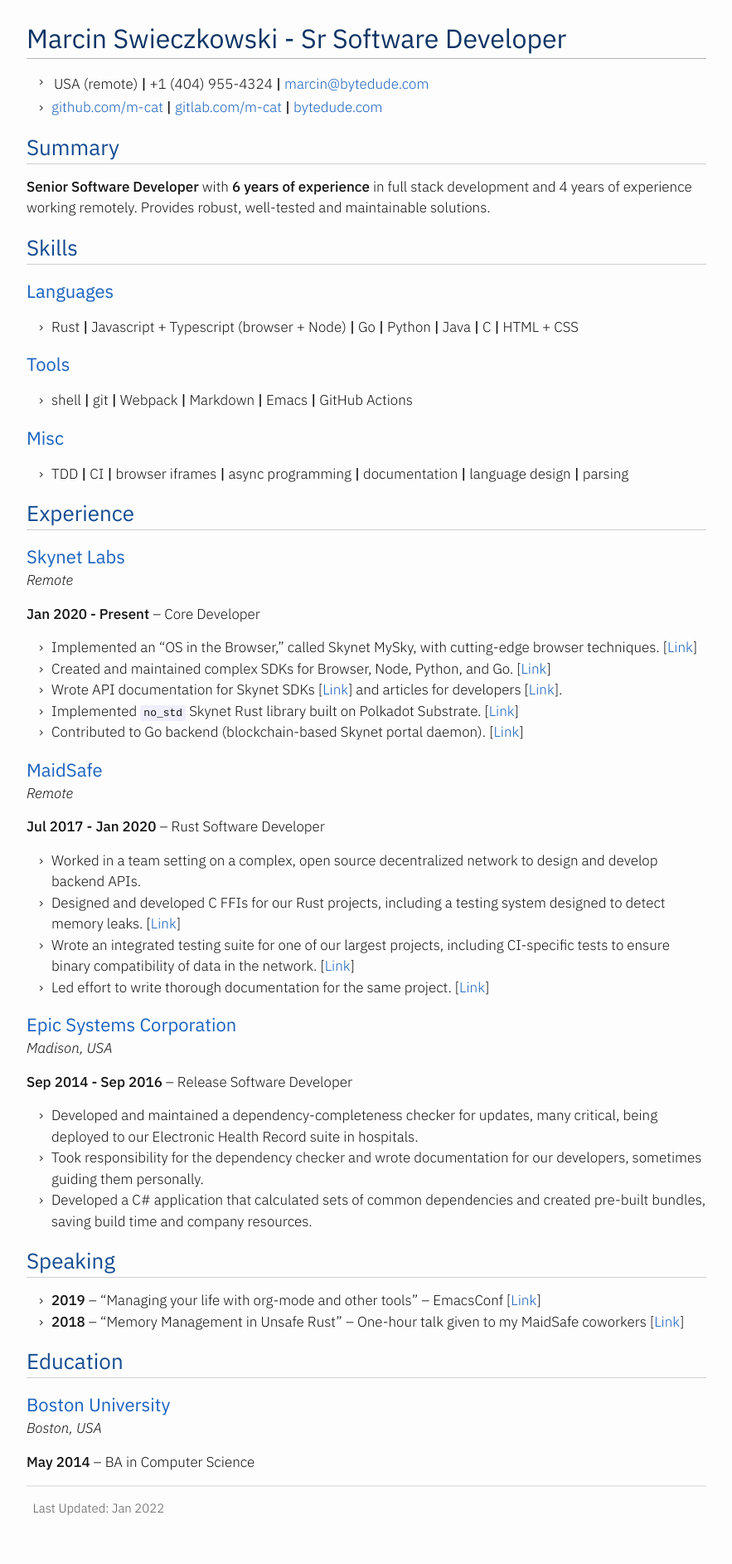
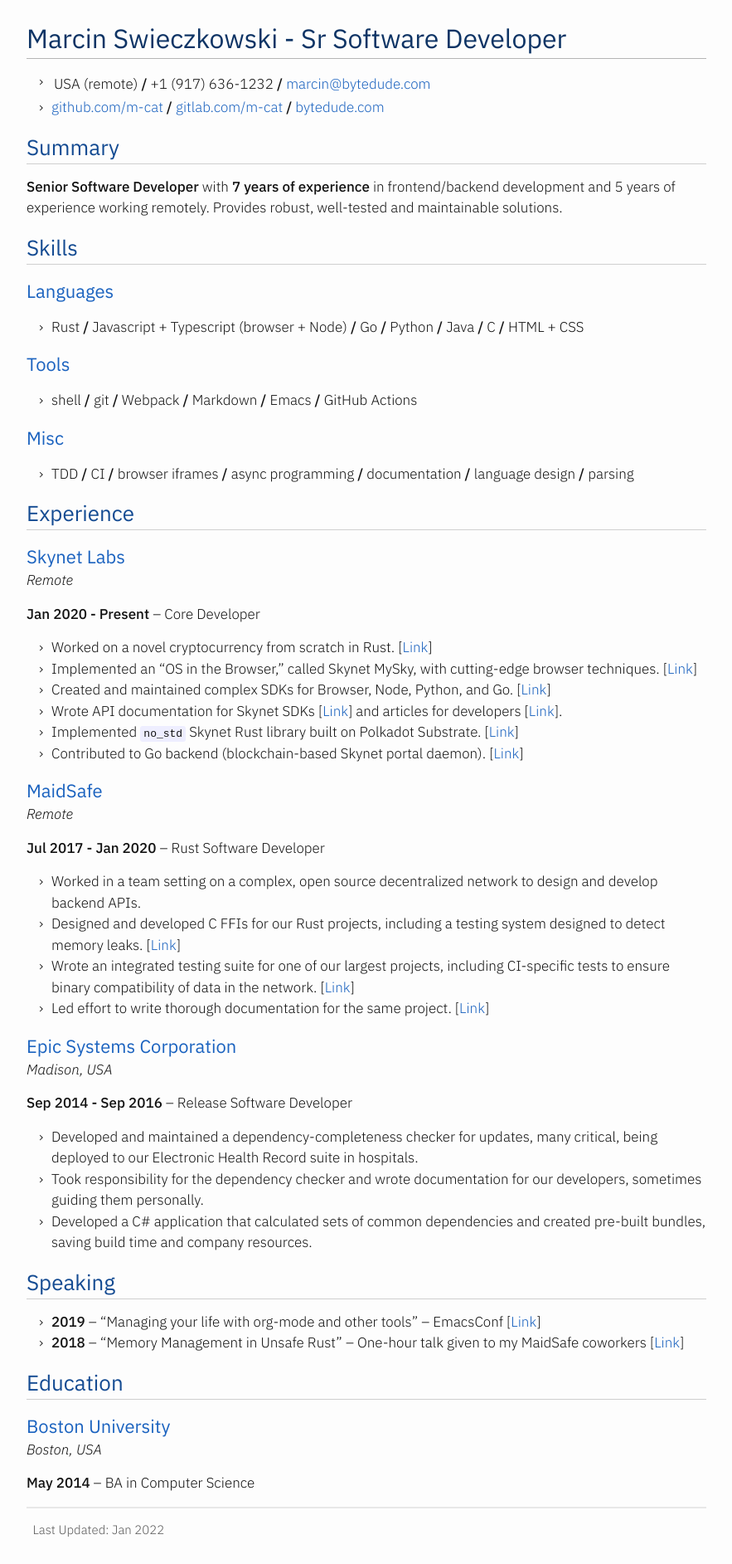
Before and after one commit to mrcnski/signor.dev, a Jekyll site: the page built from resume.md, in a window 1280 px wide. Shown: the whole page at 83% size, without its empty margins (198-1081 px from the left). Built offline with Jekyll 4.4.1, drawn with Linux system fonts in a browser that asks for light colours; before the commit the page ends 1860 px from its top, so only the background shows below that.

Commit message:
Update resume

```diff
--- a/resume.md
+++ b/resume.md
@@ -6,27 +6,27 @@ update: "Jan 2022"
 
 # Marcin Swieczkowski - Sr Software Developer
 
-- USA (remote) **\|** +1 (404) 955-4324 **\|** [marcin@bytedude.com](mailto:marcin@bytedude.com) |
+- USA (remote) **/** +1 (917) 636-1232 **/** [marcin@bytedude.com](mailto:marcin@bytedude.com) |
 
-- [github.com/m-cat](https://github.com/m-cat) **\|** [gitlab.com/m-cat](https://gitlab.com/m-cat) **\|** [bytedude.com](https://bytedude.com)
+- [github.com/m-cat](https://github.com/m-cat) **/** [gitlab.com/m-cat](https://gitlab.com/m-cat) **/** [bytedude.com](https://bytedude.com)
 
 ## Summary
 
-**Senior Software Developer** with **6 years of experience** in full stack development and 4 years of experience working remotely. Provides robust, well-tested and maintainable solutions.
+**Senior Software Developer** with **7 years of experience** in frontend/backend development and 5 years of experience working remotely. Provides robust, well-tested and maintainable solutions.
 
 ## Skills
 
 ### Languages
 
-- Rust **\|** Javascript + Typescript (browser + Node) **\|** Go **\|** Python **\|** Java **\|** C **\|** HTML + CSS
+- Rust **/** Javascript + Typescript (browser + Node) **/** Go **/** Python **/** Java **/** C **/** HTML + CSS
 
 ### Tools
 
-- shell **\|** git **\|** Webpack **\|** Markdown **\|** Emacs **\|** GitHub Actions
+- shell **/** git **/** Webpack **/** Markdown **/** Emacs **/** GitHub Actions
 
 ### Misc
 
-- TDD **\|** CI **\|** browser iframes **\|** async programming **\|** documentation **\|** language design **\|** parsing
+- TDD **/** CI **/** browser iframes **/** async programming **/** documentation **/** language design **/** parsing
 
 ## Experience
 
@@ -37,6 +37,7 @@ update: "Jan 2022"
 
 **Jan 2020 - Present** -- Core Developer
 
+- Worked on a novel cryptocurrency from scratch in Rust. [[Link](https://gitlab.com/SkynetLabs/skynet-token/)]
 - Implemented an "OS in the Browser," called Skynet MySky, with cutting-edge browser techniques. [[Link](https://github.com/SkynetLabs/skynet-mysky)]
 - Created and maintained complex SDKs for Browser, Node, Python, and Go. [[Link](https://github.com/SkynetLabs/skynet-js)]
 - Wrote API documentation for Skynet SDKs [[Link](https://siasky.net/docs/)] and articles for developers [[Link](https://medium.com/@marcins)].
```
